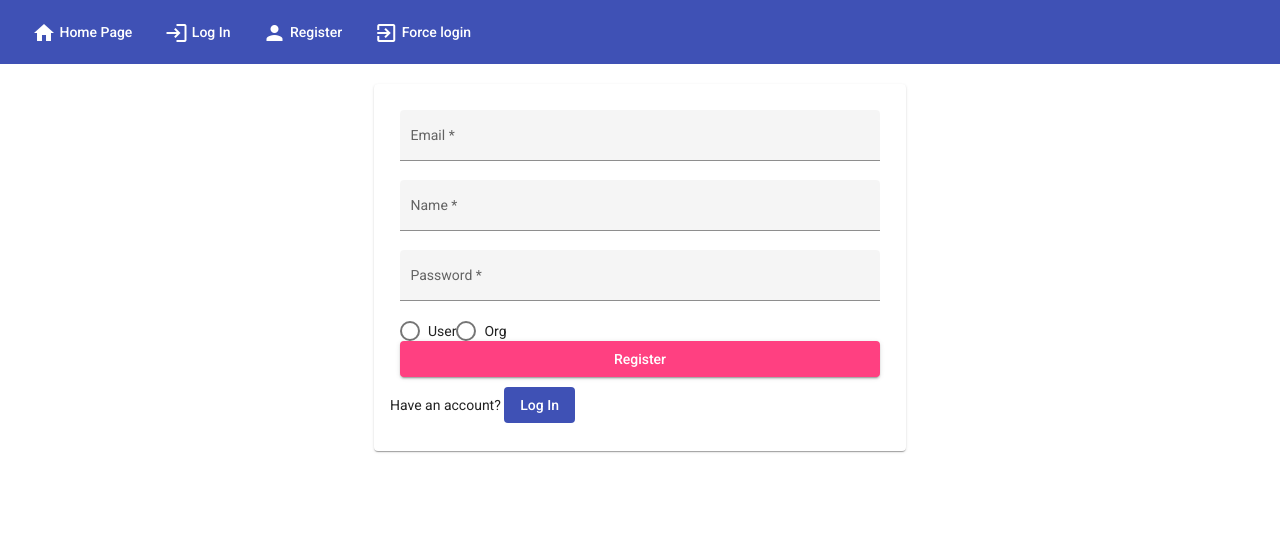
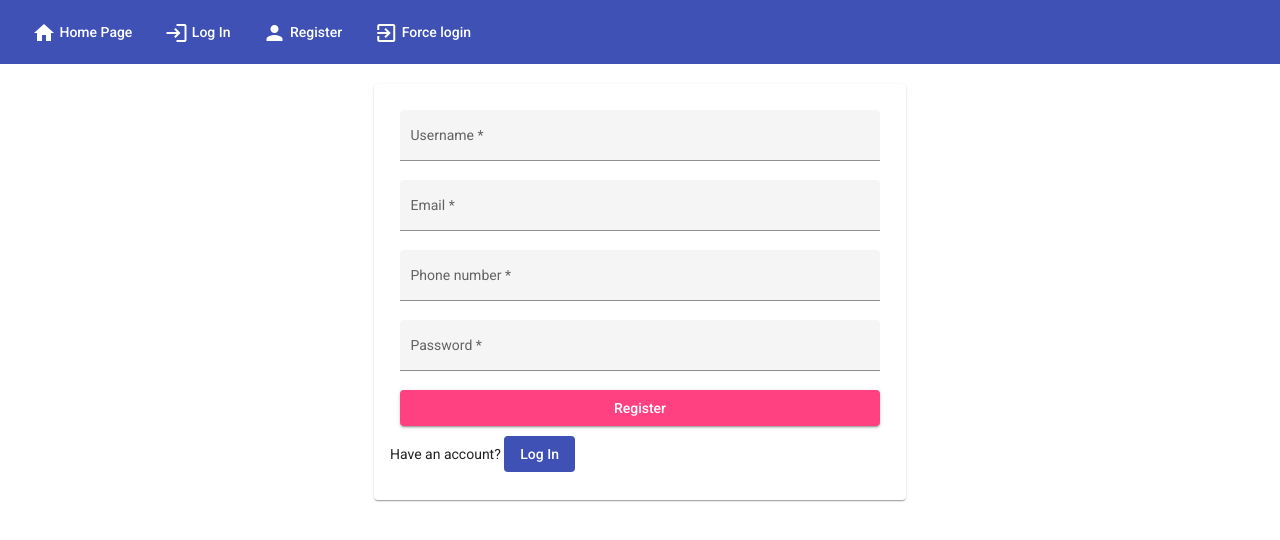
Before and after one commit to Martin-Tabakov/web-cw, an Angular app in the folder Web Course Wrork FE/web-cw/: page /register in a window 1280 px wide. Shown: the top 540 px of the page. Built offline with nearby package versions, Linux system fonts and the light colour scheme.

Commit message:
Add register with mock server

```diff
--- a/Web Course Wrork FE/web-cw/src/app/services/identity.service.ts
+++ b/Web Course Wrork FE/web-cw/src/app/services/identity.service.ts
@@ -35,6 +35,19 @@ export class IdentityService {
     return this.client.post<user_return_dto>(url, mockData);
   }
 
+  register(user: any): Observable<user_return_dto> {
+    let url = `${environment.mockServerIdentity}/register`;
+
+    let mockData = {
+      "username": user.username,
+      "email": user.email,
+      "phone": user.phone,
+      "password": user.password
+    }
+
+    return this.client.post<user_return_dto>(url, mockData);
+  }
+
   setCurrentUser(user: user): void {
     localStorage.setItem('user',JSON.stringify(user));
   }
--- a/Web Course Wrork FE/web-cw/src/app/user/register/register.component.html
+++ b/Web Course Wrork FE/web-cw/src/app/user/register/register.component.html
@@ -4,13 +4,18 @@
     <form [formGroup]="formGroup" class="login-form" (ngSubmit)="onRegister()">
 
       <mat-form-field appearance="fill" class="full-width">
-                <mat-label>Email</mat-label>
-                <input matInput formControlName="email">
+        <mat-label>Username</mat-label>
+        <input matInput formControlName="username">
       </mat-form-field>
 
       <mat-form-field appearance="fill" class="full-width">
-                <mat-label>Name</mat-label>
-                <input matInput formControlName="name">
+        <mat-label>Email</mat-label>
+        <input matInput type="email" formControlName="email">
+      </mat-form-field>
+
+      <mat-form-field appearance="fill" class="full-width">
+        <mat-label>Phone number</mat-label>
+        <input matInput  formControlName="phone">
       </mat-form-field>
 
       <mat-form-field appearance="fill" class="full-width">
@@ -18,18 +23,11 @@
         <input matInput type="password" formControlName="password">
       </mat-form-field>
 
-              <mat-radio-group aria-label="Select an option" class="full-width" formControlName="type_choice">
-                <mat-radio-button [value]="true" >User</mat-radio-button>
-                <mat-radio-button [value]="false">Org</mat-radio-button>
-              </mat-radio-group>
-
-
       <button mat-raised-button color="accent" type="submit" class="full-width">Register</button>
     </form>
 
     <div>
       <p>Have an account? <button mat-flat-button color="primary" [routerLink]="['/login']">Log In</button></p>
-
     </div>
 
   </mat-card-content>
--- a/Web Course Wrork FE/web-cw/src/app/user/register/register.component.ts
+++ b/Web Course Wrork FE/web-cw/src/app/user/register/register.component.ts
@@ -1,6 +1,7 @@
 import { Component, OnInit } from '@angular/core';
 import { FormBuilder, FormGroup, Validators } from '@angular/forms';
 import { Router } from '@angular/router';
+import { IdentityService } from 'src/app/services/identity.service';
 
 @Component({
   selector: 'cw-register',
@@ -11,12 +12,16 @@ export class RegisterComponent implements OnInit {
 
   formGroup: FormGroup;
 
-  constructor(private formBuilder:FormBuilder, private router:Router) {
+  constructor(
+    private formBuilder:FormBuilder,
+    private router:Router,
+    private identity:IdentityService
+    ) {
     this.formGroup = this.formBuilder.group({
-      email: ["",Validators.required],
-      password: ["",Validators.required],
-      name: ["",Validators.required],
-      type_choice:  ["",Validators.required]
+      username: ["",[Validators.required, Validators.minLength(5), Validators.maxLength(15)]],
+      phone: ["", Validators.required],
+      email: ["",[Validators.required, Validators.email]],
+      password: ["",[Validators.required, Validators.minLength(6), Validators.maxLength(20)]],
     });
   }
 
@@ -24,6 +29,24 @@ export class RegisterComponent implements OnInit {
   }
 
   async onRegister(): Promise<void> {
+
+    if(!this.formGroup.valid) return;
+
+    let mockData = {
+      username: "userName",
+      email: "user@mail.com",
+      password:"pass",
+      phone: "0888888880"
+    }
+
+    this.identity.register(mockData).subscribe(next => {
+      this.identity.setCurrentUser(next);
+      this.identity.loggedIn.next(true);
+      this.router.navigate(['catalog']);
+    },
+    error => {
+      //TODO: Display pop-up with error message
+    })
     // let is_user:boolean = (this.formGroup.get('type_choice')?.value == true)? true: false;
 
     // let dto: register_send_dto = {
```
Lines whose indentation alone changed are shown as unchanged.
